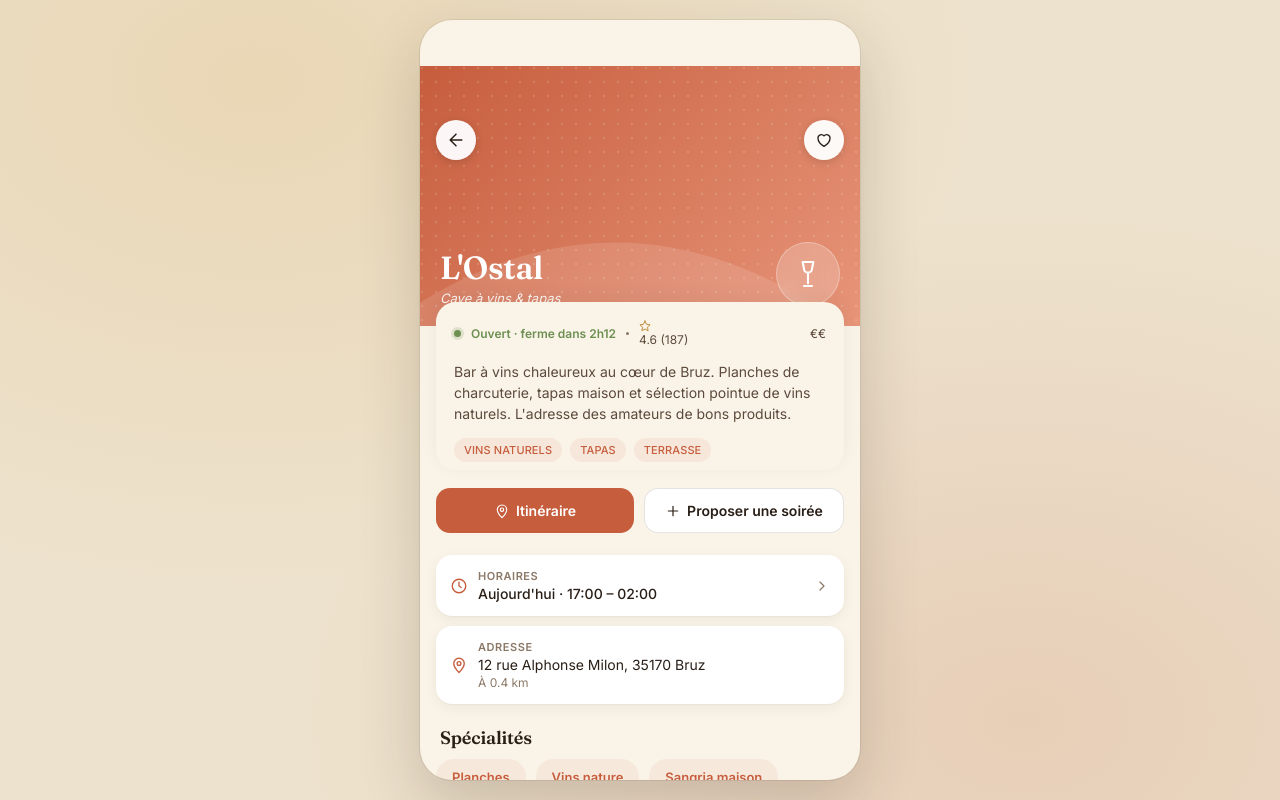
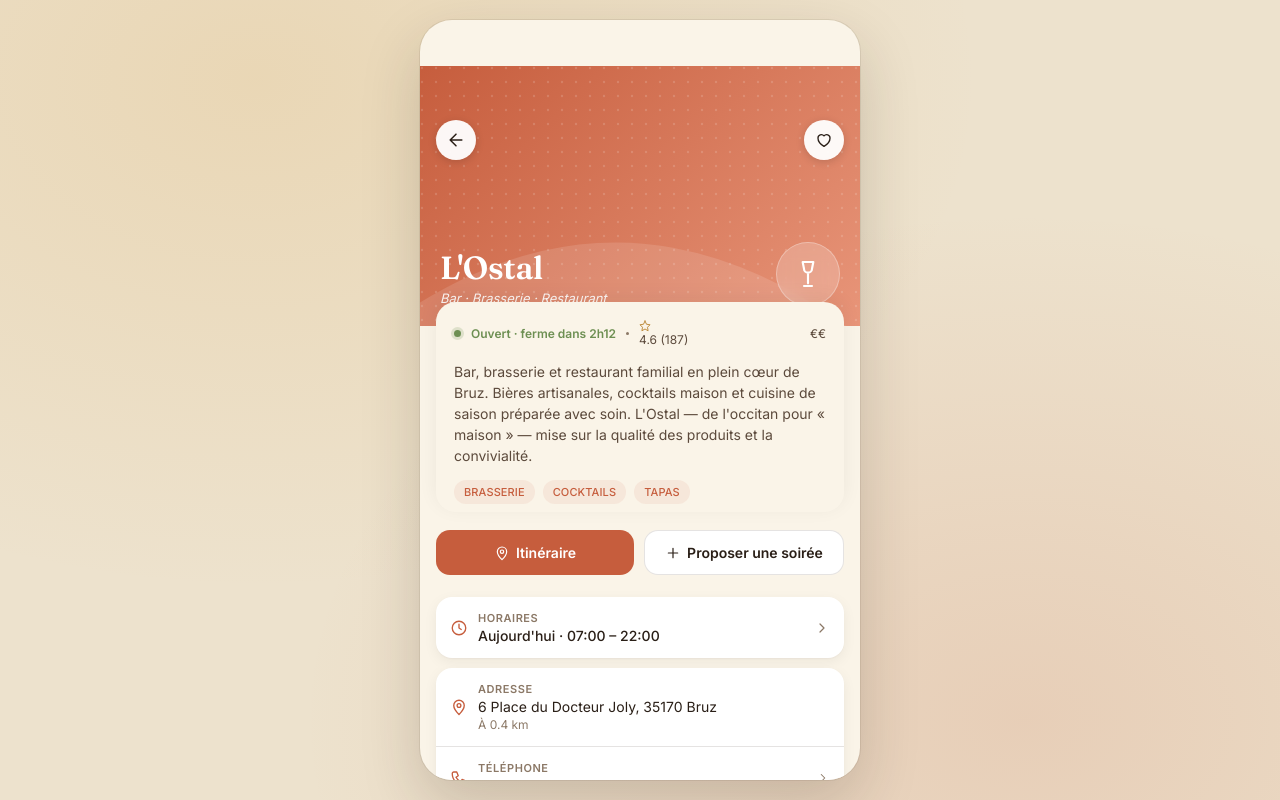
Before and after one commit to Sounne/barsabruz, a React (Vite) app: page / in a window 1280 px wide. Both pictures are taken after a click on the element 535 px from the left and 344 px from the top of the page. Built offline with nearby package versions, Linux system fonts and the light colour scheme.

Commit message:
Updated bars infos

```diff
--- a/src/components/ui.jsx
+++ b/src/components/ui.jsx
@@ -34,6 +34,7 @@ const Icon = ({ name, size = 20, color = 'currentColor', stroke = 1.8 }) => {
     flame: <><path d="M12 3c0 4-5 5-5 10a5 5 0 0010 0c0-2-1-3-2-4 0 2-1 3-2 3 0-3 2-4-1-9z"/></>,
     check: <><path d="M5 12l4 4 10-10"/></>,
     ticket: <><path d="M3 9a2 2 0 012-2h14a2 2 0 012 2v2a2 2 0 000 4v2a2 2 0 01-2 2H5a2 2 0 01-2-2v-2a2 2 0 000-4V9z"/><path d="M12 7v10" strokeDasharray="2 2"/></>,
+    phone: <><path d="M5 4h4l2 5-3 2a16 16 0 006 6l2-3 5 2v4a2 2 0 01-2 2A16 16 0 013 6a2 2 0 012-2z"/></>,
     filter: <><path d="M3 5h18l-7 9v5l-4 2v-7L3 5z"/></>,
     map: <><path d="M9 4L3 6v14l6-2 6 2 6-2V4l-6 2-6-2z"/><path d="M9 4v14M15 6v14"/></>,
     list: <><path d="M8 6h13M8 12h13M8 18h13"/><circle cx="4" cy="6" r="1" fill={color} stroke="none"/><circle cx="4" cy="12" r="1" fill={color} stroke="none"/><circle cx="4" cy="18" r="1" fill={color} stroke="none"/></>,
--- a/src/data/index.js
+++ b/src/data/index.js
@@ -1,26 +1,31 @@
-// Mock data for Bars à Bruz
 export const BARS_DATA = [
   {
     id: 'ostal',
     name: "L'Ostal",
-    tagline: "Cave à vins & tapas",
-    description: "Bar à vins chaleureux au cœur de Bruz. Planches de charcuterie, tapas maison et sélection pointue de vins naturels. L'adresse des amateurs de bons produits.",
-    address: "12 rue Alphonse Milon, 35170 Bruz",
+    tagline: "Bar · Brasserie · Restaurant",
+    description: "Bar, brasserie et restaurant familial en plein cœur de Bruz. Bières artisanales, cocktails maison et cuisine de saison préparée avec soin. L'Ostal — de l'occitan pour « maison » — mise sur la qualité des produits et la convivialité.",
+    address: "6 Place du Docteur Joly, 35170 Bruz",
+    phone: "02 99 52 62 60",
+    website: "https://www.lostal-bar.fr",
     distance: "0.4 km",
     rating: 4.6,
     reviews: 187,
     priceLevel: "€€",
-    tags: ["Vins naturels", "Tapas", "Terrasse"],
+    tags: ["Brasserie", "Cocktails", "Tapas"],
     color: "#C65D3D",
     accent: "#E89579",
     hours: {
-      Mon: null, Tue: "17:00 – 00:00", Wed: "17:00 – 00:00",
-      Thu: "17:00 – 01:00", Fri: "17:00 – 02:00",
-      Sat: "15:00 – 02:00", Sun: "15:00 – 22:00",
+      Mon: "08:00 – 21:00",
+      Tue: "08:00 – 22:00",
+      Wed: "08:00 – 22:00",
+      Thu: "08:00 – 23:00",
+      Fri: "07:00 – 22:00",
+      Sat: "10:00 – 21:00",
+      Sun: "09:00 – 14:00",
     },
     openNow: true,
     closesIn: "2h12",
-    specialties: ["Planches", "Vins nature", "Sangria maison"],
+    specialties: ["Cocktails maison", "Bières artisanales", "Cuisine de saison"],
     events: [
       { id: 'e1', title: "Soirée dégustation — vins du Languedoc", date: "Ven. 25 avril", time: "19:30", price: "15€", tag: "Dégustation", attending: 34 },
       { id: 'e2', title: "DJ Set — Lazy Sundays", date: "Dim. 27 avril", time: "17:00", price: "Gratuit", tag: "Musique", attending: 58 },
@@ -30,24 +35,30 @@ export const BARS_DATA = [
   {
     id: 'pignom',
     name: "Le Pignom",
-    tagline: "Pub de quartier",
-    description: "Le pub historique de Bruz. Bières pression, whiskies, retransmissions sportives et soirées quiz. Ambiance conviviale, habitués bienvenus.",
-    address: "5 place du Marché, 35170 Bruz",
+    tagline: "Bar · Brasserie · Sport",
+    description: "Bar-brasserie convivial en périphérie de Bruz. Restauration midi et soir, large sélection de bières, diffusions sportives et soirées événements.",
+    address: "15 Avenue d'Ouessant, 35170 Bruz",
+    phone: "02 99 85 44 85",
+    website: "https://www.lepignombruz.com",
     distance: "0.7 km",
     rating: 4.3,
     reviews: 243,
     priceLevel: "€",
-    tags: ["Bières", "Sport", "Quiz"],
+    tags: ["Bières", "Sport", "Restauration"],
     color: "#6B3A4A",
     accent: "#A8637A",
     hours: {
-      Mon: "16:00 – 00:00", Tue: "16:00 – 00:00", Wed: "16:00 – 01:00",
-      Thu: "16:00 – 02:00", Fri: "16:00 – 02:00",
-      Sat: "14:00 – 02:00", Sun: null,
+      Mon: "10:00 – 14:30",
+      Tue: "10:00 – 14:30  ·  17:00 – 00:00",
+      Wed: "10:00 – 14:30  ·  17:00 – 00:00",
+      Thu: "10:00 – 14:30  ·  17:00 – 00:00",
+      Fri: "10:00 – 14:30  ·  17:00 – 01:00",
+      Sat: "10:00 – 14:30  ·  17:00 – 01:00",
+      Sun: null,
     },
     openNow: true,
     closesIn: "3h45",
-    specialties: ["Guinness", "Whiskies", "Croque-monsieur"],
+    specialties: ["Bières pression", "Entrecôte", "Croque-monsieur"],
     events: [
       { id: 'e4', title: "Quiz du mercredi — spécial 90s", date: "Mer. 23 avril", time: "21:00", price: "Gratuit", tag: "Quiz", attending: 42 },
       { id: 'e5', title: "Ligue 1 — Rennes vs PSG", date: "Sam. 26 avril", time: "21:00", price: "Gratuit", tag: "Sport", attending: 89 },
@@ -57,24 +68,30 @@ export const BARS_DATA = [
   {
     id: 'arriere-cour',
     name: "L'Arrière-Cour",
-    tagline: "Cocktails & guinguette",
-    description: "Cour cachée, transats, guirlandes et cocktails signature. L'été, concerts acoustiques tous les jeudis. Un secret bien gardé de Bruz.",
-    address: "18 bis rue de la Rabine, 35170 Bruz",
+    tagline: "Cocktails · Tapas · Mixologie",
+    description: "Bar à cocktails et lounge au cœur de Bruz. L'art de la mixologie rencontre des saveurs gourmandes dans une atmosphère conviviale. Cocktails signature, tapas et brunch le dimanche.",
+    address: "21 Rue de la Noé, 35170 Bruz",
+    phone: "07 44 42 09 91",
+    website: "https://larrierecour-bruz.com",
     distance: "0.9 km",
     rating: 4.8,
     reviews: 124,
     priceLevel: "€€",
-    tags: ["Cocktails", "Guinguette", "Concerts"],
+    tags: ["Cocktails", "Tapas", "Brunch"],
     color: "#D9A44A",
     accent: "#E8C078",
     hours: {
-      Mon: null, Tue: null, Wed: "18:00 – 00:00",
-      Thu: "18:00 – 01:00", Fri: "18:00 – 02:00",
-      Sat: "16:00 – 02:00", Sun: "16:00 – 23:00",
+      Mon: null,
+      Tue: null,
+      Wed: "17:30 – 00:00",
+      Thu: "17:30 – 00:00",
+      Fri: "17:30 – 01:00",
+      Sat: "17:30 – 01:00",
+      Sun: "11:00 – 14:30  ·  17:30 – 23:00",
     },
     openNow: false,
-    opensIn: "Demain 18:00",
-    specialties: ["Spritz maison", "Mojito pastèque", "Planches"],
+    opensIn: "Demain 17:30",
+    specialties: ["Cocktails signature", "Tapas", "Brunch dominical"],
     events: [
       { id: 'e7', title: "Jeudi acoustique — Lou & les Garçons", date: "Jeu. 24 avril", time: "20:00", price: "Gratuit", tag: "Live", attending: 47 },
       { id: 'e8', title: "Ouverture officielle de la terrasse", date: "Sam. 3 mai", time: "16:00", price: "Gratuit", tag: "Événement", attending: 156 },
--- a/src/screens/BarDetailScreen.jsx
+++ b/src/screens/BarDetailScreen.jsx
@@ -126,19 +126,47 @@ const BarDetailScreen = ({ barId, onBack, onOpenEvent, onNewAnnonce }) => {
         </div>
       </div>
 
-      {/* Adresse */}
+      {/* Adresse + Contacts */}
       <div style={{ padding: '10px 16px 0' }}>
         <div style={{
-          background: '#fff', borderRadius: 16, padding: 14,
-          boxShadow: 'var(--shadow-card)',
-          display: 'flex', alignItems: 'center', gap: 10,
+          background: '#fff', borderRadius: 16,
+          boxShadow: 'var(--shadow-card)', overflow: 'hidden',
         }}>
-          <Icon name="pin" size={18} color={bar.color}/>
-          <div style={{ flex: 1 }}>
-            <div style={{ fontSize: 11, color: 'var(--ink-mute)', textTransform: 'uppercase', letterSpacing: '0.05em', fontWeight: 600 }}>Adresse</div>
-            <div style={{ fontSize: 14, marginTop: 2 }}>{bar.address}</div>
-            <div style={{ fontSize: 12, color: 'var(--ink-mute)', marginTop: 2 }}>À {bar.distance}</div>
+          <div style={{ display: 'flex', alignItems: 'center', gap: 10, padding: 14, borderBottom: '1px solid var(--line)' }}>
+            <Icon name="pin" size={18} color={bar.color}/>
+            <div style={{ flex: 1 }}>
+              <div style={{ fontSize: 11, color: 'var(--ink-mute)', textTransform: 'uppercase', letterSpacing: '0.05em', fontWeight: 600 }}>Adresse</div>
+              <div style={{ fontSize: 14, marginTop: 2 }}>{bar.address}</div>
+              <div style={{ fontSize: 12, color: 'var(--ink-mute)', marginTop: 2 }}>À {bar.distance}</div>
+            </div>
           </div>
+          {bar.phone && (
+            <a href={`tel:${bar.phone}`} style={{
+              display: 'flex', alignItems: 'center', gap: 10, padding: 14,
+              borderBottom: bar.website ? '1px solid var(--line)' : 'none',
+              textDecoration: 'none', color: 'inherit',
+            }}>
+              <Icon name="phone" size={18} color={bar.color}/>
+              <div style={{ flex: 1 }}>
+                <div style={{ fontSize: 11, color: 'var(--ink-mute)', textTransform: 'uppercase', letterSpacing: '0.05em', fontWeight: 600 }}>Téléphone</div>
+                <div style={{ fontSize: 14, marginTop: 2 }}>{bar.phone}</div>
+              </div>
+              <Icon name="chevron" size={14} color="var(--ink-mute)"/>
+            </a>
+          )}
+          {bar.website && (
+            <a href={bar.website} target="_blank" rel="noopener noreferrer" style={{
+              display: 'flex', alignItems: 'center', gap: 10, padding: 14,
+              textDecoration: 'none', color: 'inherit',
+            }}>
+              <Icon name="globe" size={18} color={bar.color}/>
+              <div style={{ flex: 1 }}>
+                <div style={{ fontSize: 11, color: 'var(--ink-mute)', textTransform: 'uppercase', letterSpacing: '0.05em', fontWeight: 600 }}>Site web</div>
+                <div style={{ fontSize: 14, marginTop: 2 }}>{bar.website.replace('https://', '')}</div>
+              </div>
+              <Icon name="chevron" size={14} color="var(--ink-mute)"/>
+            </a>
+          )}
         </div>
       </div>
 
```
